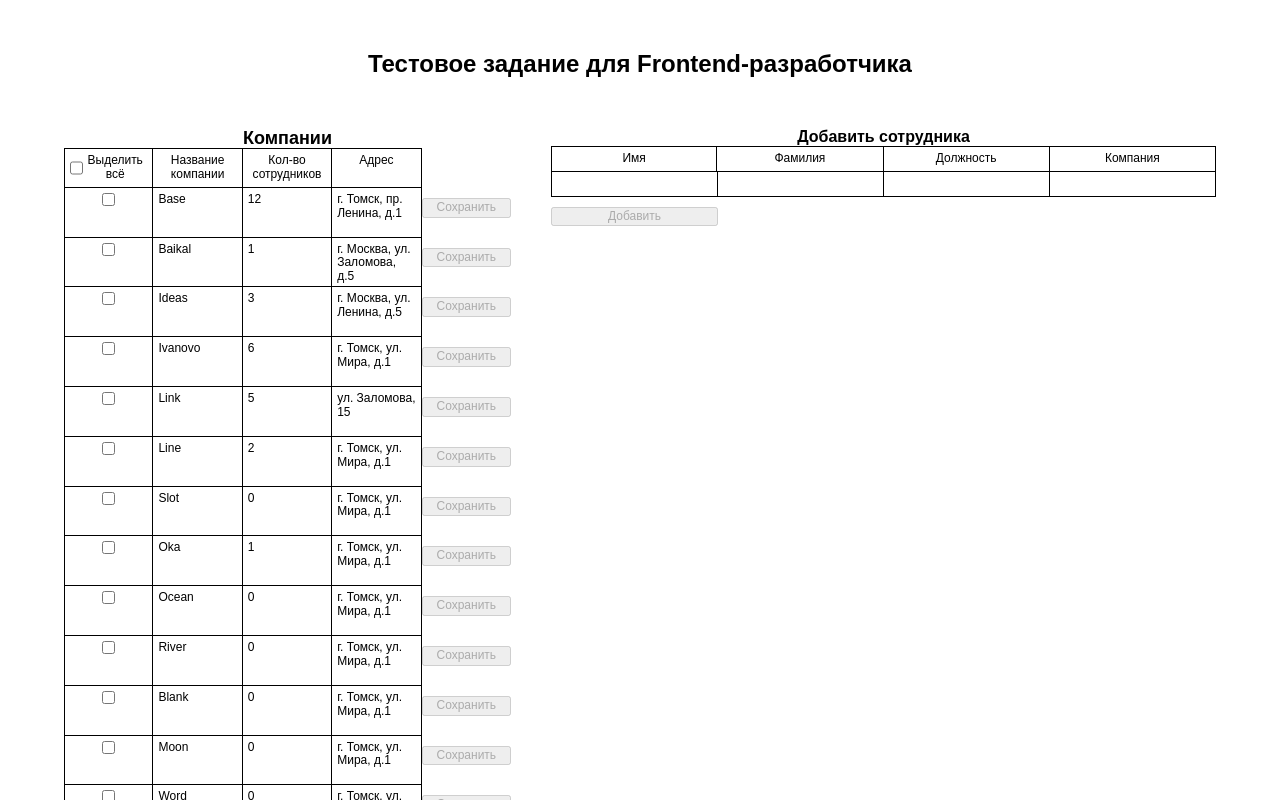
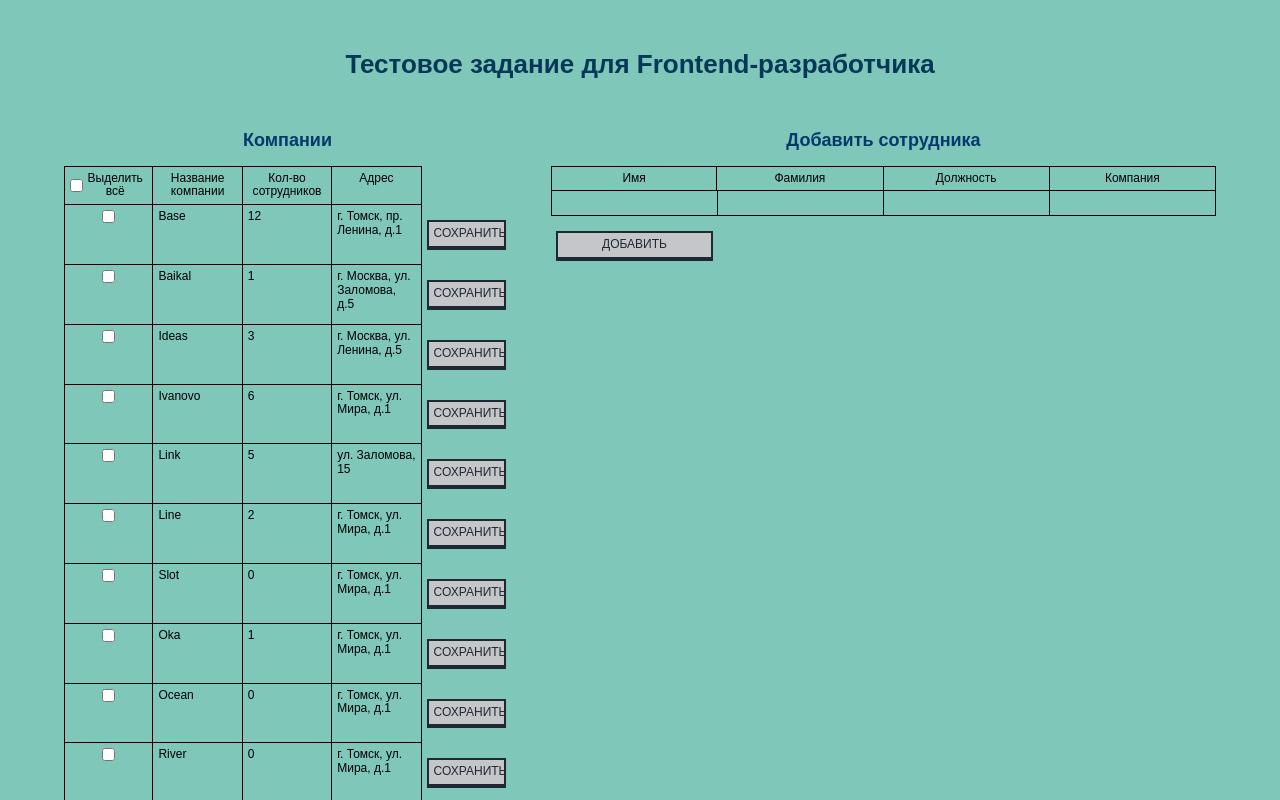
Before and after one commit to IVKrylova/list-of-companies, a React (Create React App) app: page / in a window 1280 px wide. Shown: the top 800 px of the page. Built offline with nearby package versions, Linux system fonts and the light colour scheme; data requests are answered from the project's data file.

Commit message:
style: change style

```diff
--- a/src/components/Button/Button.css
+++ b/src/components/Button/Button.css
@@ -2,11 +2,46 @@
   display: block;
   box-sizing: border-box;
   font-size: 12px;
-  margin-top: 10px;
-  margin-bottom: 20px;
+  margin: 15px 5px;
+  padding: 5px;
+  overflow: hidden;
+  border: 2px solid;
+  border-bottom-width: 4px;
+  text-transform: uppercase;
+  color: #05386b;
+  background: #41b3a3;
+  transition: color .3s, background .5s;
 }
 
 .button_place_main-table {
   grid-row: 1 / 2;
   grid-column: 5 / 6;
 }
+
+.button:hover {
+  animation: stripes .75s infinite linear;
+  background: linear-gradient(45deg, #8ee4af 25%, #fff 25%, #fff 50%, #8ee4af 50%, #8ee4af 75%, #fff 75%, #fff);
+  background-size: 10px 10px;
+  color: #112d32;
+  cursor: pointer;
+}
+
+@keyframes stripes {
+  0% {
+    background-position: 0 0;
+  }
+  100% {
+    background-position: 50px 0;
+  }
+}
+
+.button_disabled {
+  background-color: #c5c6c7;
+  color: #1f2833;
+}
+
+.button_disabled:hover {
+  cursor: default;
+  animation: none;
+  background: #c5c6c7;
+}
--- a/src/components/Footer/Footer.css
+++ b/src/components/Footer/Footer.css
@@ -5,7 +5,7 @@
 }
 
 .footer__copyright {
-  font-size: 18px;
+  font-size: 14px;
   margin: 0;
-  text-align-last: left;
+  text-align: left;
 }
--- a/src/components/Footer/Footer.js
+++ b/src/components/Footer/Footer.js
@@ -4,7 +4,7 @@ const Footer = _ => {
   return (
     <footer className='footer'>
       <p className="footer__copyright">
-        &copy;{new Date().getFullYear()}
+        &copy; {new Date().getFullYear()}
       </p>
     </footer>
   );
--- a/src/components/Header/Header.css
+++ b/src/components/Header/Header.css
@@ -4,6 +4,7 @@
 
 .header__title {
   text-align: center;
-  font-size: 24px;
+  font-size: 26px;
   margin: 0;
+  color: #053858;
 }
--- a/src/components/Row/Row.css
+++ b/src/components/Row/Row.css
@@ -8,16 +8,17 @@
   border: none;
 }
 
-.row__cell_checked {
-  background-color: #5a5e88;
-}
-
 .row__cell {
   box-sizing: border-box;
   border-right: 1px solid #000;
   border-bottom: 1px solid #000;
   font-size: 12px;
   padding: 5px;
+  background-color: #7fc7b9;
+}
+
+.row__cell_checked {
+  background-color: #b8f2d3;
 }
 
 .row__cell_textarea {
@@ -35,7 +36,7 @@
 }
 
 .row__error {
-  color: red;
+  color: #a60202;
   display: none;
   font-size: 12px;
 }
--- a/src/components/Table/Table.css
+++ b/src/components/Table/Table.css
@@ -3,8 +3,9 @@
 }
 
 .main-table__title {
-  margin: 0;
+  margin: 0 0 15px;
   font-size: 18px;
   width: 100%;
   text-align: center;
+  color: #05386b;
 }
--- a/src/components/TableAdd/TableAdd.css
+++ b/src/components/TableAdd/TableAdd.css
@@ -14,10 +14,11 @@
 }
 
 .table-add__title {
-  font-size: 16px;
-  margin: 0;
+  font-size: 18px;
+  margin: 0 0 15px;
   padding: 0;
   text-align: center;
+  color: #05386b;
 }
 
 .table-add__header_place_coworkers {
@@ -29,6 +30,7 @@
   border: none;
   border: none;
   border-bottom: #000 1px solid;
+  background-color: #7fc7b9;
 }
 
 .table-add__cell {
@@ -55,7 +57,7 @@
 
 .input__error {
   font-size: 12px;
-  color: red;
+  color: #a60202;
   display: none;
 }
 
@@ -65,7 +67,7 @@
 
 .table-add__error {
   font-size: 12px;
-  color: red;
+  color: #a60202;
   display: none;
 }
 
--- a/src/index.css
+++ b/src/index.css
@@ -1 +1,5 @@
 @import url(./vendor/normalize.css);
+
+#root {
+  background-color: #7fc7b9;
+}
```
